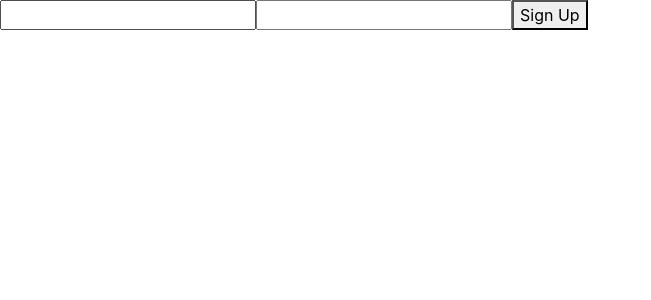
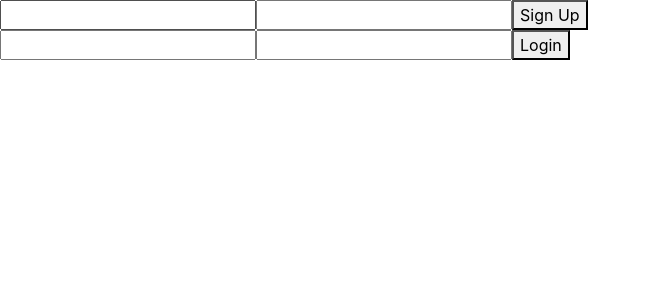
Before and after one commit to alessandroventurini/reactAws, a React (Create React App) app: page / in a window 1280 px wide. Shown: the top 300 px of the page, without its empty margins (0-651 px from the left). Built offline with nearby package versions, Linux system fonts and the light colour scheme; what amazon-cognito-identity-js would draw is missing.

Commit message:
Aggiunta gestione Login.js
TODO: Conferma utente tramite mail

```diff
--- a/src/App.js
+++ b/src/App.js
@@ -1,43 +1,16 @@
-import logo from './logo.svg';
 import './App.css';
 import React, {Component} from 'react';
-import {CognitoUserPool} from 'amazon-cognito-identity-js';
-
-
-const poolData = {
-    UserPoolId: 'us-east-1_olFE4guEG',
-    ClientId: '2d2qm5ei1259cs3s6dkclgve3q'
-};
-
-const UserPool = new CognitoUserPool(poolData);
+import Signup from "./components/Signup";
+import Login from "./components/Login";
 
 class App extends Component{
-
-    constructor(props) {
-        super();
-        this.state = {
-            email: '',
-            password: ''
-        }
-    }
-
-    onSubmit = event =>{
-        event.preventDefault();
-        UserPool.signUp(this.state.email,this.state.password,[],null,(err,data) =>{
-            if(err) console.error(err);
-            console.log(data);
-        })
-    };
 
     render()
     {
         return (
             <div>
-                <form onSubmit={this.onSubmit}>
-                    <input type="text" value={this.state.email} onChange={event => this.setState({ email : event.target.value})}/>
-                    <input type="password" value={this.state.password} onChange={event => this.setState({ password : event.target.value})}/>
-                    <button type="submit">Sign Up</button>
-                </form>
+                <Signup />
+                <Login />
             </div>
         );
     }
--- /dev/null
+++ b/src/UserPool.js
@@ -0,0 +1,9 @@
+import {CognitoUserPool} from 'amazon-cognito-identity-js';
+
+
+const poolData = {
+    UserPoolId: 'us-east-1_olFE4guEG',
+    ClientId: '2d2qm5ei1259cs3s6dkclgve3q'
+};
+
+export default new CognitoUserPool(poolData);
--- /dev/null
+++ b/src/components/Login.js
@@ -0,0 +1,57 @@
+import React, {Component} from 'react';
+import UserPool from "../UserPool";
+import {CognitoUser,AuthenticationDetails} from "amazon-cognito-identity-js";
+
+
+class Login extends Component{
+
+    constructor(props) {
+        super(props);
+        this.state = {
+            email: '',
+            password: ''
+        }
+    }
+
+    onSubmit = event =>{
+        event.preventDefault();
+        const User = new CognitoUser({
+            Username: this.state.email,
+            Pool: UserPool
+        });
+
+        const authDetails = new AuthenticationDetails({
+            Username: this.state.email,
+            Password: this.state.password
+        })
+
+        User.authenticateUser(authDetails, {
+            onSuccess: data => {
+                console.log('onSuccess: ', data);
+            },
+            onFailure: err => {
+                console.error('onFailure: ', err);
+            },
+            newPasswordRequired: data => {
+                console.log('newPasswordRequired: ', data);
+
+            }
+        })
+
+    };
+
+    render()
+    {
+        return (
+            <div>
+                <form onSubmit={this.onSubmit}>
+                    <input type="text" value={this.state.email} onChange={event => this.setState({ email : event.target.value})}/>
+                    <input type="password" value={this.state.password} onChange={event => this.setState({ password : event.target.value})}/>
+                    <button type="submit">Login</button>
+                </form>
+            </div>
+        );
+    }
+}
+
+export default Login;
--- /dev/null
+++ b/src/components/Signup.js
@@ -0,0 +1,37 @@
+import React, {Component} from 'react';
+import UserPool from "../UserPool";
+
+
+class Signup extends Component{
+
+    constructor(props) {
+        super(props);
+        this.state = {
+            email: '',
+            password: ''
+        }
+    }
+
+    onSubmit = event =>{
+        event.preventDefault();
+        UserPool.signUp(this.state.email,this.state.password,[],null,(err,data) =>{
+            if(err) console.error(err);
+            console.log(data);
+        })
+    };
+
+    render()
+    {
+        return (
+            <div>
+                <form onSubmit={this.onSubmit}>
+                    <input type="text" value={this.state.email} onChange={event => this.setState({ email : event.target.value})}/>
+                    <input type="password" value={this.state.password} onChange={event => this.setState({ password : event.target.value})}/>
+                    <button type="submit">Sign Up</button>
+                </form>
+            </div>
+        );
+    }
+}
+
+export default Signup;
```
Also changed, not shown: 1 other file (tests, documents, lock files or other folders).
